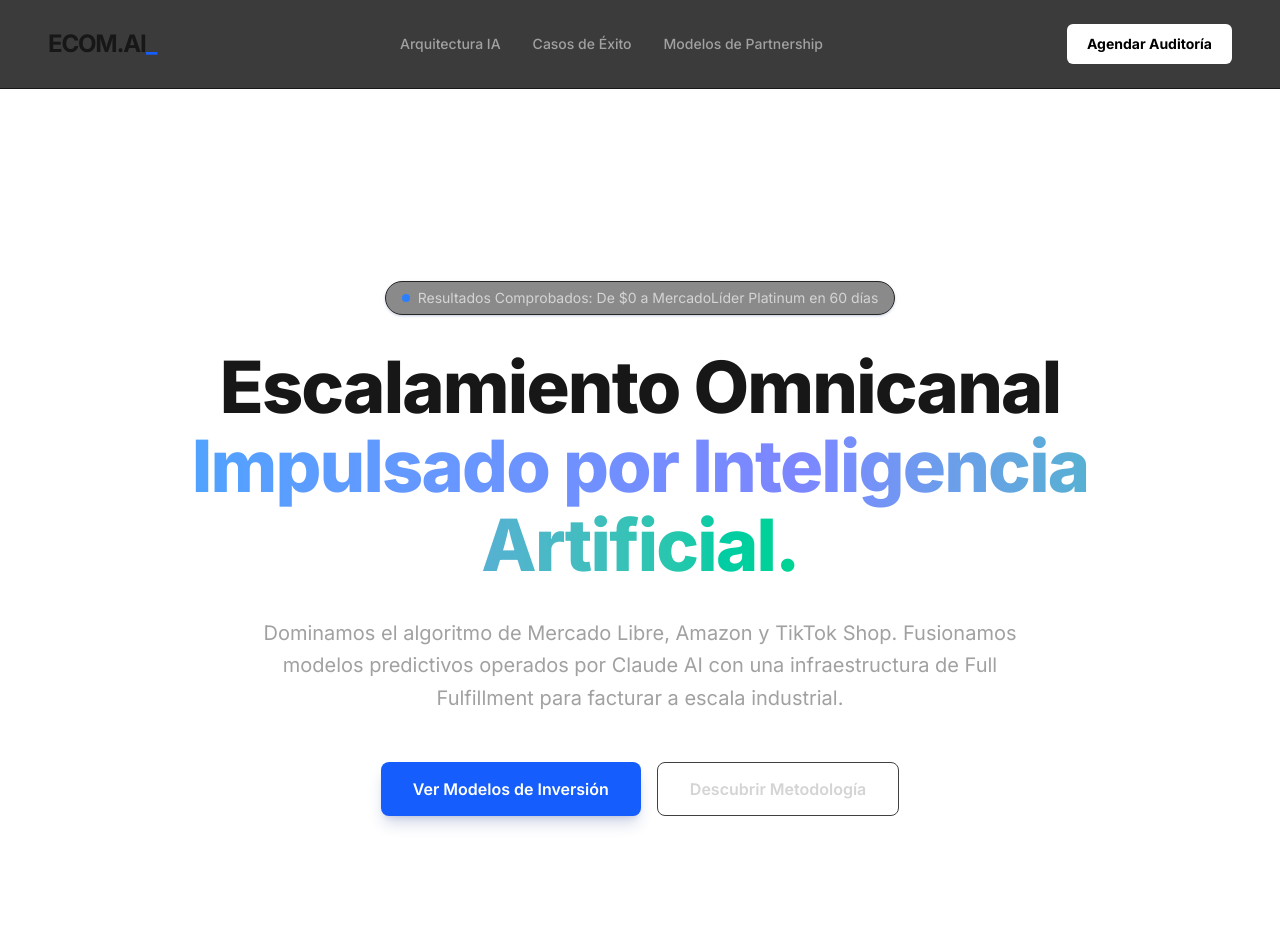
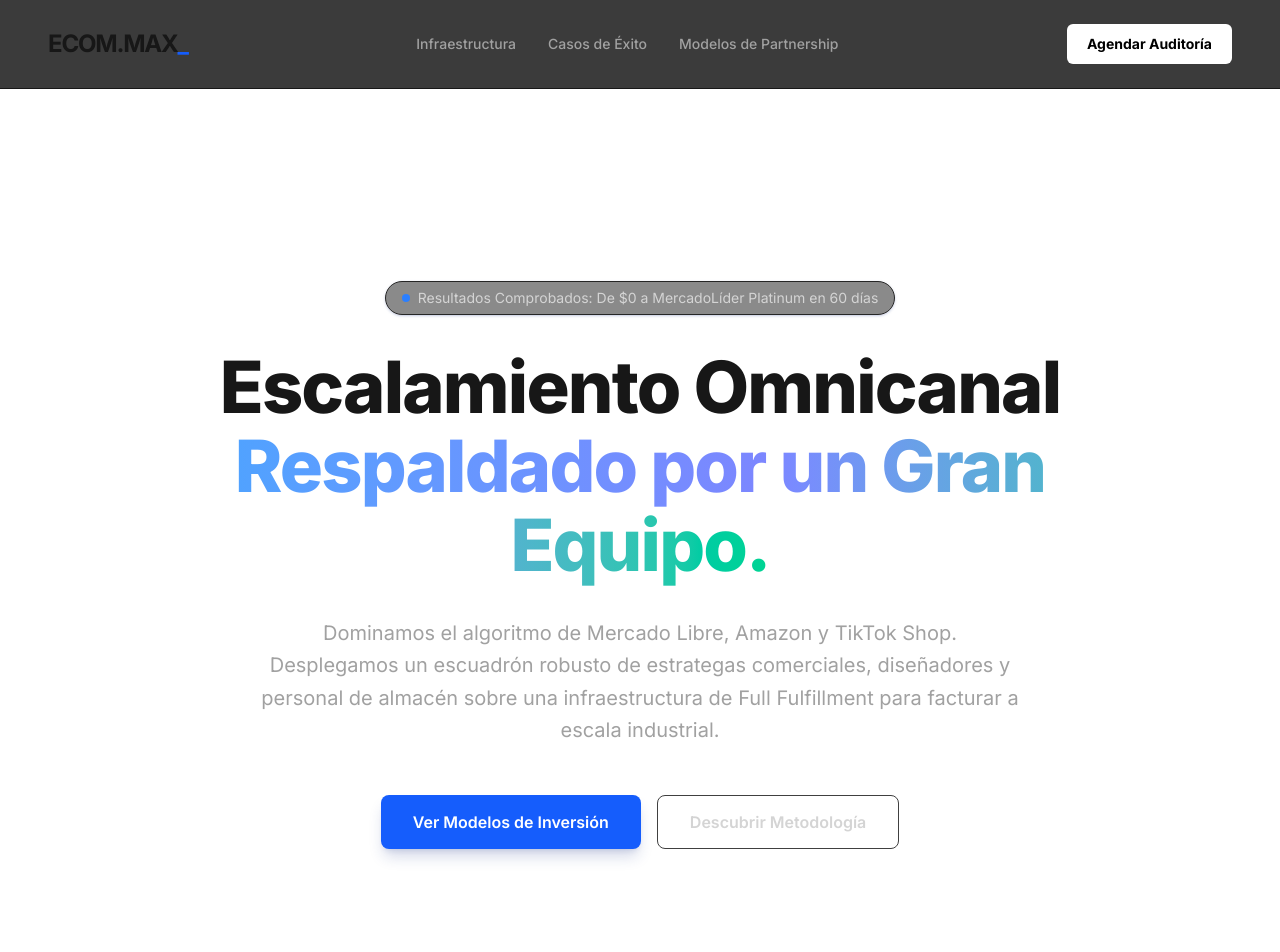
Before and after one commit to DIEFEZACH/ecom-ai-agency, a Next.js app: page / in a window 1280 px wide. Shown: the top 952 px of the page. Built offline with nearby package versions, Linux system fonts and the light colour scheme.

Commit message:
conceptos fix

```diff
--- a/app/page.tsx
+++ b/app/page.tsx
@@ -12,16 +12,16 @@
       {/* Navegación Superior */}
       <header className="flex justify-between items-center p-6 lg:px-12 border-b border-neutral-900 bg-neutral-950/80 backdrop-blur-md sticky top-0 z-50">
         <div className="text-2xl font-bold tracking-tighter">
-          ECOM.AI<span className="text-blue-600">_</span>
+          ECOM.MAX<span className="text-blue-600">_</span>
         </div>
         <nav className="hidden md:flex gap-8 text-sm text-neutral-400 font-medium">
-          <a href="#arquitectura" className="hover:text-white transition-colors">Arquitectura IA</a>
+          <a href="#ecosistema" className="hover:text-white transition-colors">Infraestructura</a>
           <a href="#casos-exito" className="hover:text-white transition-colors">Casos de Éxito</a>
           <a href="#modelos-inversion" className="hover:text-white transition-colors">Modelos de Partnership</a>
         </nav>
-        <button className="bg-white text-black px-5 py-2.5 rounded-md text-sm font-bold hover:bg-neutral-200 transition-all">
+        <a href="#contacto" className="bg-white text-black px-5 py-2.5 rounded-md text-sm font-bold hover:bg-neutral-200 transition-all">
           Agendar Auditoría
-        </button>
+        </a>
       </header>
 
       {/* Hero Section */}
@@ -41,37 +41,41 @@
         <h1 className="text-5xl md:text-7xl font-extrabold tracking-tight mb-8 leading-[1.1]">
           Escalamiento Omnicanal <br className="hidden md:block" />
           <span className="text-transparent bg-clip-text bg-gradient-to-r from-blue-400 via-indigo-400 to-emerald-400">
-            Impulsado por Inteligencia Artificial.
+            Respaldado por un Gran Equipo.
           </span>
         </h1>
 
         {/* Subtítulo Descriptivo */}
         <p className="text-lg md:text-xl text-neutral-400 mb-12 max-w-3xl leading-relaxed">
-          Dominamos el algoritmo de Mercado Libre, Amazon y TikTok Shop. Fusionamos modelos predictivos operados por Claude AI con una infraestructura de Full Fulfillment para facturar a escala industrial.
+          Dominamos el algoritmo de Mercado Libre, Amazon y TikTok Shop. Desplegamos un escuadrón robusto de estrategas comerciales, diseñadores y personal de almacén sobre una infraestructura de Full Fulfillment para facturar a escala industrial.
         </p>
 
-        {/* Botones de Acción (CTAs) */}
+        {/* Botones de Acción (CTAs) con enlaces funcionales */}
         <div className="flex flex-col sm:flex-row gap-4 w-full justify-center">
-          <button className="bg-blue-600 text-white px-8 py-3.5 rounded-lg font-semibold hover:bg-blue-700 transition-all shadow-lg shadow-blue-900/20">
+          <a href="#modelos-inversion" className="flex items-center justify-center bg-blue-600 text-white px-8 py-3.5 rounded-lg font-semibold hover:bg-blue-700 transition-all shadow-lg shadow-blue-900/20">
             Ver Modelos de Inversión
-          </button>
-          <button className="border border-neutral-700 text-neutral-300 px-8 py-3.5 rounded-lg font-semibold hover:bg-neutral-800 hover:text-white transition-all">
+          </a>
+          <a href="#ecosistema" className="flex items-center justify-center border border-neutral-700 text-neutral-300 px-8 py-3.5 rounded-lg font-semibold hover:bg-neutral-800 hover:text-white transition-all">
             Descubrir Metodología
-          </button>
+          </a>
         </div>
       </section>
+
       <Marcas />
-      <Ecosistema />
+
+      {/* Se agregó el ID ecosistema para que el botón te lleve directo aquí */}
+      <div id="ecosistema">
+        <Ecosistema />
+      </div>
+
       <ModelosPartnership />
       <CasosDeExito />
-
       <Portafolio />
-
       <Contacto />
 
       {/* Footer Minimalista */}
       <footer className="border-t border-neutral-900 py-8 text-center text-sm text-neutral-600 bg-neutral-950">
-        <p>© {new Date().getFullYear()} ECOM.AI. Ingeniería en E-commerce. Todos los derechos reservados.</p>
+        <p>© {new Date().getFullYear()} ECOM.MAX. Ingeniería en E-commerce. Todos los derechos reservados.</p>
       </footer>
     </main>
   );
```
